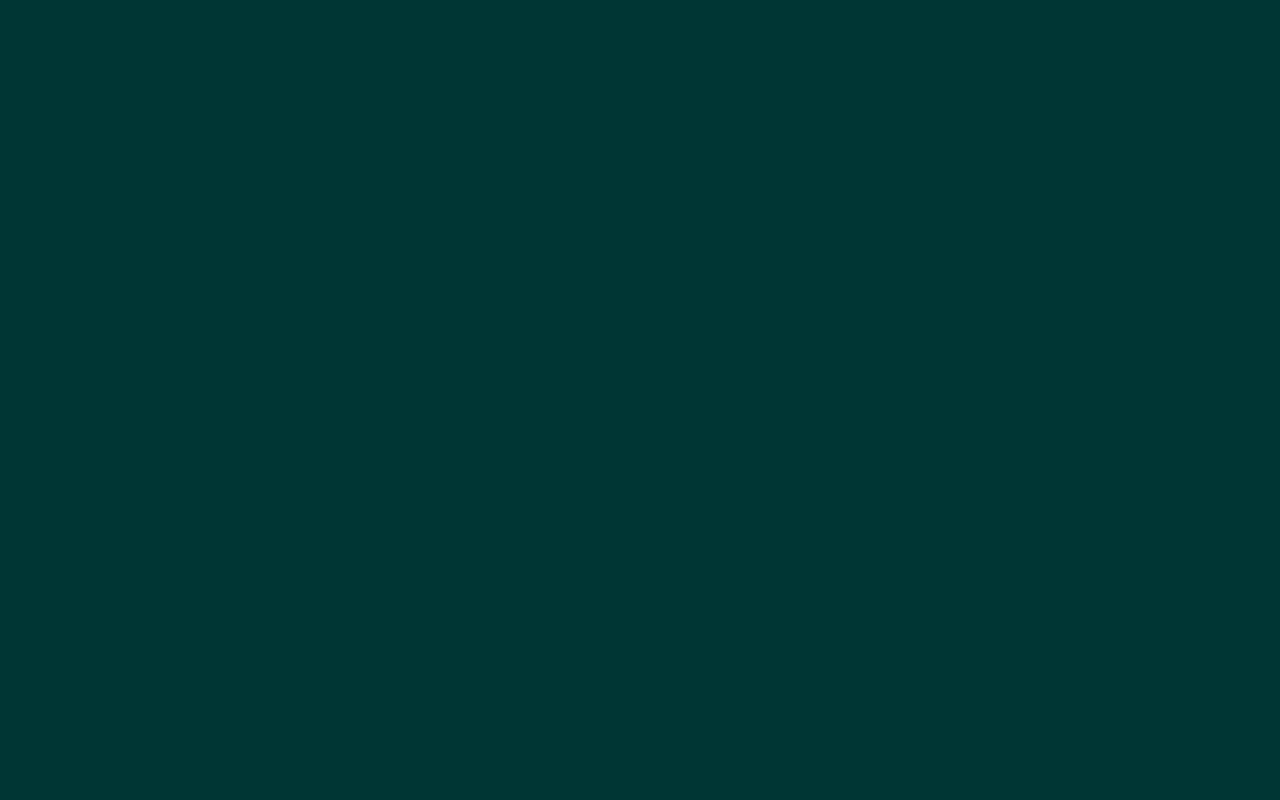
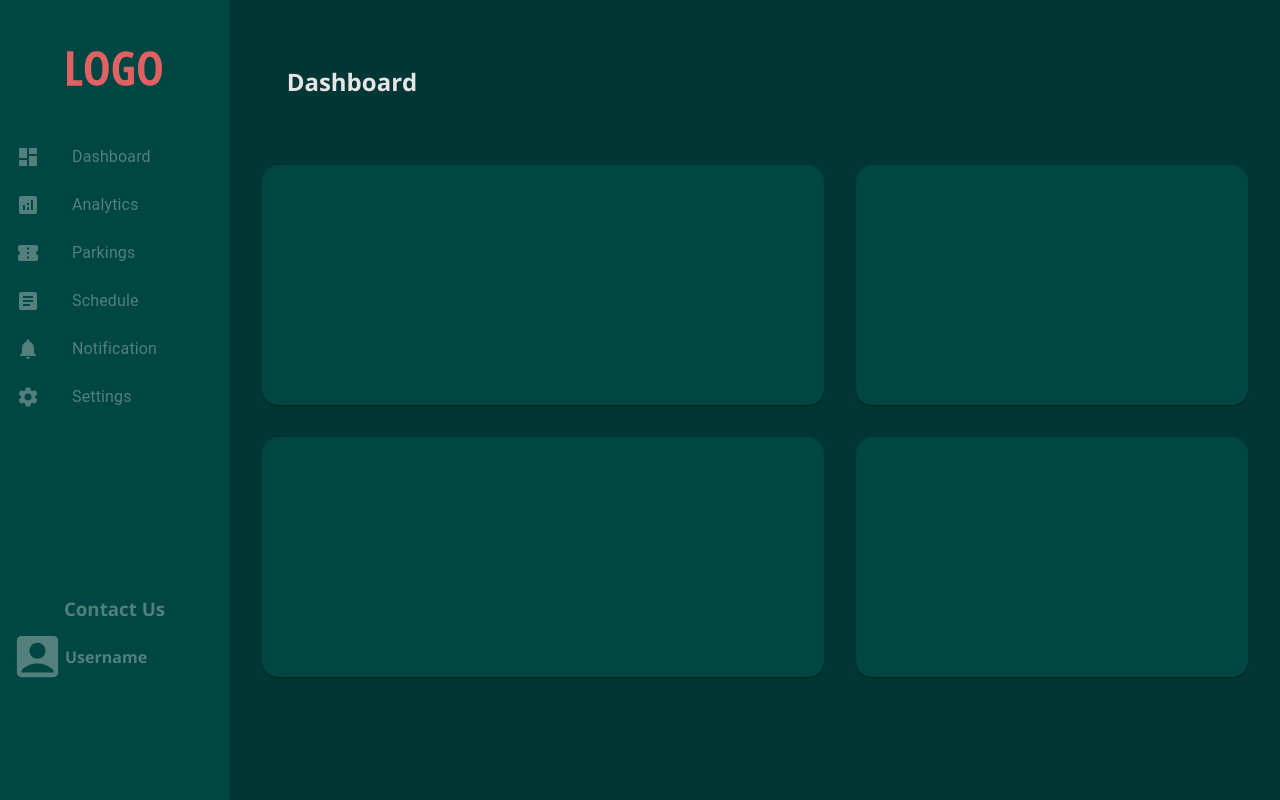
Before and after one commit to ParkingLotDevOps/Automated-Parking-Lot, a React (Create React App) app in the folder web-frontend/: page /dashboard in a window 1280 px wide. Before the commit this address had no page. Built offline with nearby package versions, Linux system fonts and the light colour scheme.

Commit message:
started dashboard

```diff
--- a/web-frontend/package.json
+++ b/web-frontend/package.json
@@ -3,6 +3,7 @@
   "version": "0.1.0",
   "private": true,
   "dependencies": {
+    "@date-io/date-fns": "^2.14.0",
     "@emotion/react": "^11.8.2",
     "@emotion/styled": "^11.8.1",
     "@fontsource/open-sans": "^4.5.8",
--- /dev/null
+++ b/web-frontend/src/components/Dashboard/Dashboard.js
@@ -0,0 +1,50 @@
+import React from 'react';
+import styles from './Dashboard.module.css';
+import { useParams } from 'react-router-dom';
+import { Sidebar } from 'components';
+import TheHeader from 'components/TheHeader/TheHeader';
+
+import { styled } from '@mui/material/styles';
+import Box from '@mui/material/Box';
+import Paper from '@mui/material/Paper';
+import Grid from '@mui/material/Grid';
+
+export default function EditParkingLot() {
+  const Item = styled(Paper)(({ theme }) => ({
+    backgroundColor: theme.palette.mode === 'dark' ? '#1A2027' : '#fff',
+    ...theme.typography.body2,
+    padding: theme.spacing(1),
+    textAlign: 'center',
+    height: 240,
+    backgroundColor: '#004643',
+    borderRadius: '1rem',
+    color: theme.palette.text.secondary,
+  }));
+
+  return (
+    <>
+      <Sidebar />
+      <main className={styles.main}>
+        <TheHeader title="Dashboard" />
+
+        <Box sx={{ flexGrow: 1 }}>
+            <Grid container spacing={4}>
+                <Grid item xs={7}>
+                    <Item></Item>
+                </Grid>
+                <Grid item xs={5}>
+                    <Item></Item>
+                </Grid>
+                <Grid item xs={7}>
+                    <Item></Item>
+                </Grid>
+                <Grid item xs={5}>
+                    <Item></Item>
+                </Grid>
+            </Grid>
+        </Box>
+
+      </main>
+    </>
+  );
+};
--- /dev/null
+++ b/web-frontend/src/components/Dashboard/Dashboard.module.css
@@ -0,0 +1,9 @@
+.main {
+    margin-left: 230px;
+    padding: 2rem;
+  }
+
+  .name {
+    font-size: 2.5rem;
+    margin: 2rem 1rem;
+  }
--- a/web-frontend/src/components/index.js
+++ b/web-frontend/src/components/index.js
@@ -10,6 +10,7 @@ import NotificationsList from './Notifications/NotificationsList/NotificationsLi
 import App from './App/App';
 import Sidebar from './Sidebar/Sidebar';
 import AddParkingLot from './ParkingLotsList/AddParkingLot/AddParkingLot'
+import Dashboard from './Dashboard/Dashboard'
 
 export {
   BaseButton,
@@ -23,5 +24,6 @@ export {
   NotificationsList,
   App,
   Sidebar,
-  AddParkingLot
+  AddParkingLot,
+  Dashboard
 };
--- a/web-frontend/src/index.js
+++ b/web-frontend/src/index.js
@@ -13,6 +13,7 @@ import {
   ParkingLotList,
   NotificationsList,
   AddParkingLot,
+  Dashboard,
 } from 'components';
 
 createRoot(document.getElementById('root')).render(
@@ -27,6 +28,7 @@ createRoot(document.getElementById('root')).render(
         <Route path="list" element={<ParkingLotList />} />
         <Route path="notifications" element={<NotificationsList />} />
         <Route path="addParkingLot" element={<AddParkingLot />} />
+        <Route path="dashboard" element={<Dashboard />} />
       </Routes>
     </BrowserRouter>
   </StrictMode>
```
Also changed, not shown: 1 other file (tests, documents, lock files or other folders).
